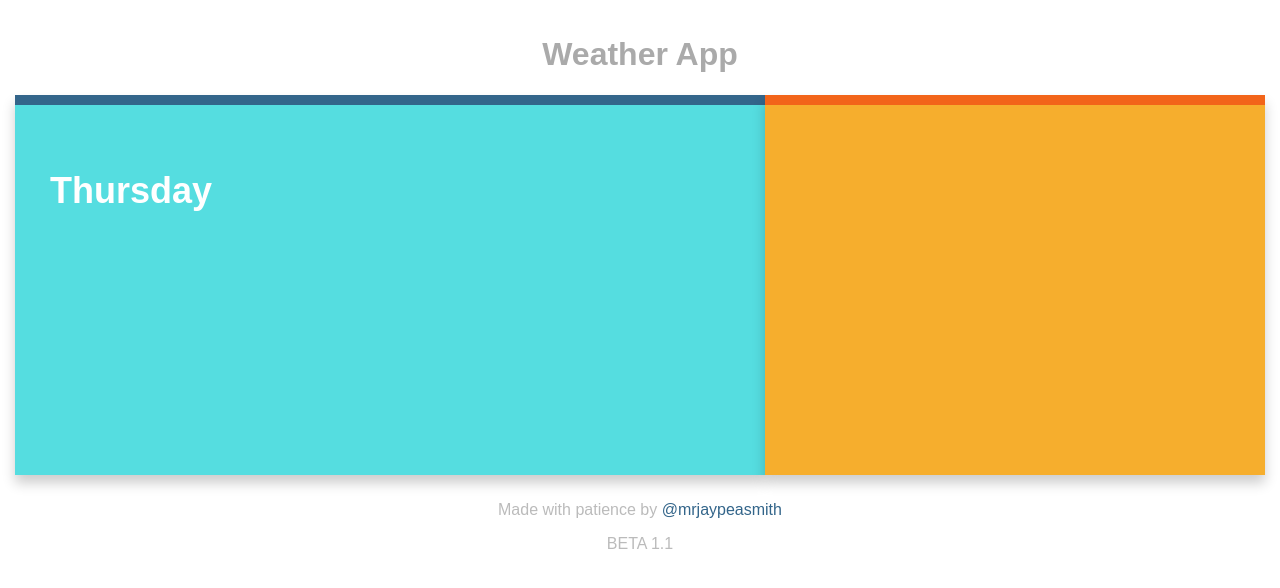
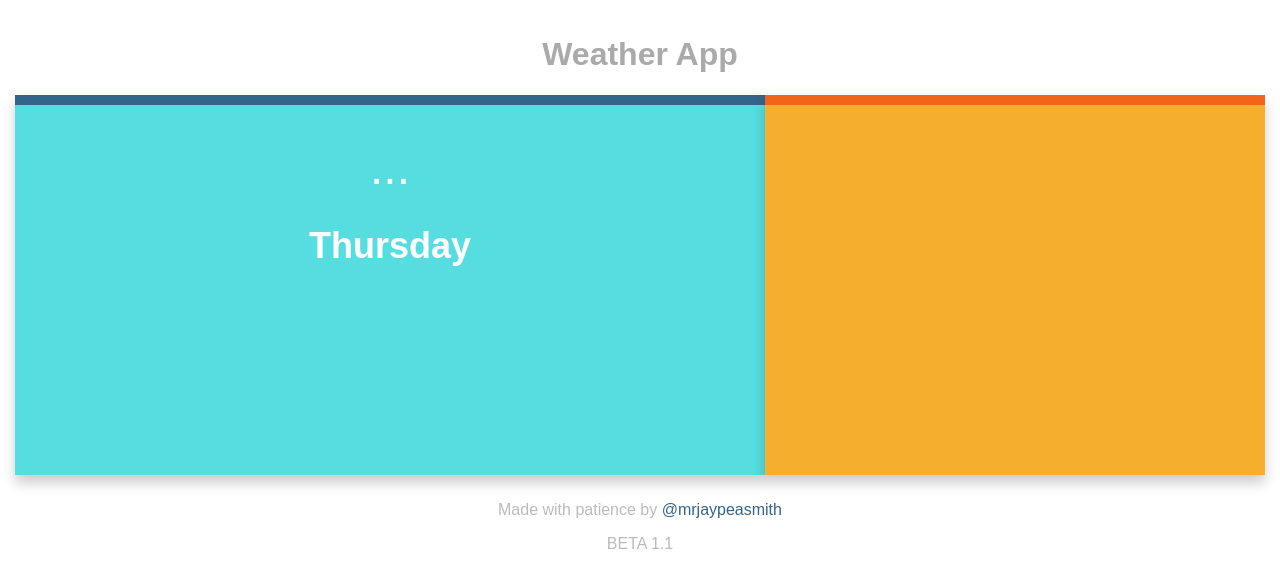
Before and after one commit to mrjaypeasmith/Weather-App, a plain HTML site: page index.html in a window 1280 px wide. Drawn offline with Linux system fonts and the light colour scheme.

Commit message:
centered left block

```diff
--- a/css/style.css
+++ b/css/style.css
@@ -45,6 +45,7 @@ body {
 
 section {
     grid-column: 1 / 3;
+    text-align: center;
     background-color:  #55DDE0;
     border-top: 10px solid #33658A;
     min-height: 300px;
@@ -54,6 +55,7 @@ section {
 
 aside {
     grid-column: 3 / 4;
+    vertical-align: middle;
     background-color: #F6AE2D;
     border-top: 10px solid #F26419;
     min-height: 300px;
--- a/index.html
+++ b/index.html
@@ -17,7 +17,7 @@
             <h1>Weather App</h1>
         </header>
         <section class="main box">
-            <div id="icon"></div>
+            <div id="icon">...</div>
             <div id="date"></div>
             <div id="temperature"></div>
             <div id="location"></div>
```
